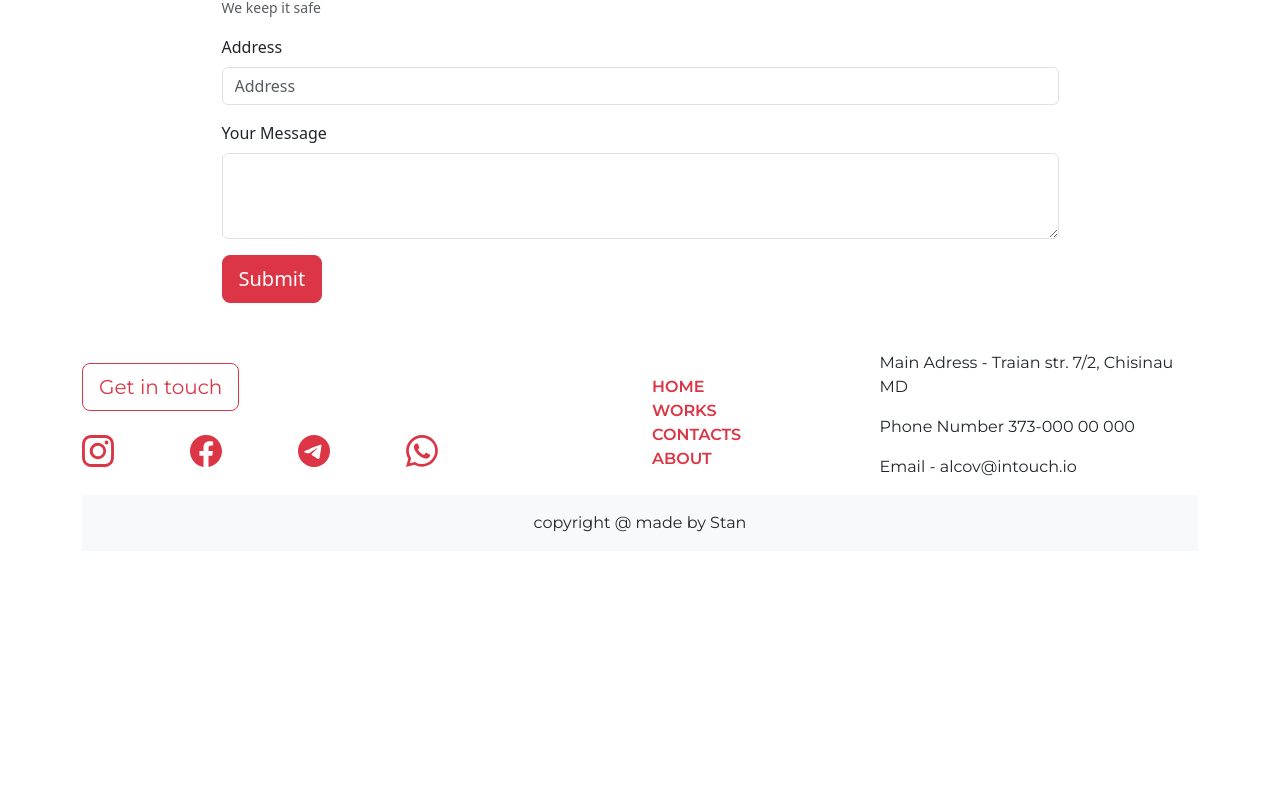
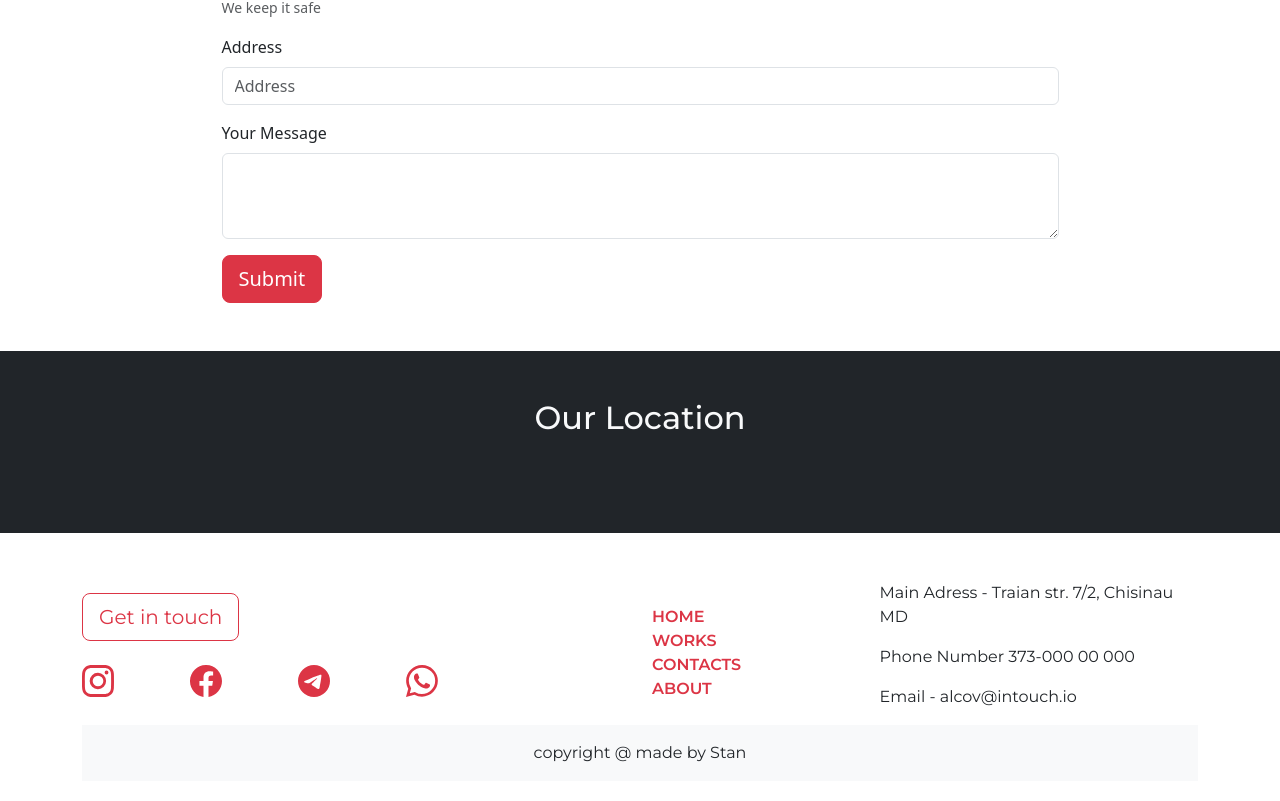
Before and after one commit to Gol-Stan/interior, a React (Create React App) app: page /contact in a window 1280 px wide. Shown: the part 919-1720 px from the top of the page. Before the commit the page ends 1518 px from the top, so only its background shows below. Built offline with nearby package versions, Linux system fonts and the light colour scheme.

Commit message:
About page done

```diff
--- a/src/pages/Contact/Contact.jsx
+++ b/src/pages/Contact/Contact.jsx
@@ -4,6 +4,7 @@ import Form from "react-bootstrap/Form";
 import Col from 'react-bootstrap/Col';
 import Row from 'react-bootstrap/Row';
 import Button from 'react-bootstrap/Button';
+
 
 function Contact() {
     return (
@@ -59,6 +60,17 @@ function Contact() {
                     </Button>
                 </Form>
             </div>
+
+            <div className='bg-dark text-light p-5'>
+                <div className='container'>
+                    <h2 className='text-center mb-5'>Our Location</h2>
+                    <div className='row g-4'>
+                        <div className='col-lg-4 d-flex flex-column align-items-center'>
+                        </div>
+                    </div>
+                </div>
+            </div>
+
         </div>
     );
 }
```
